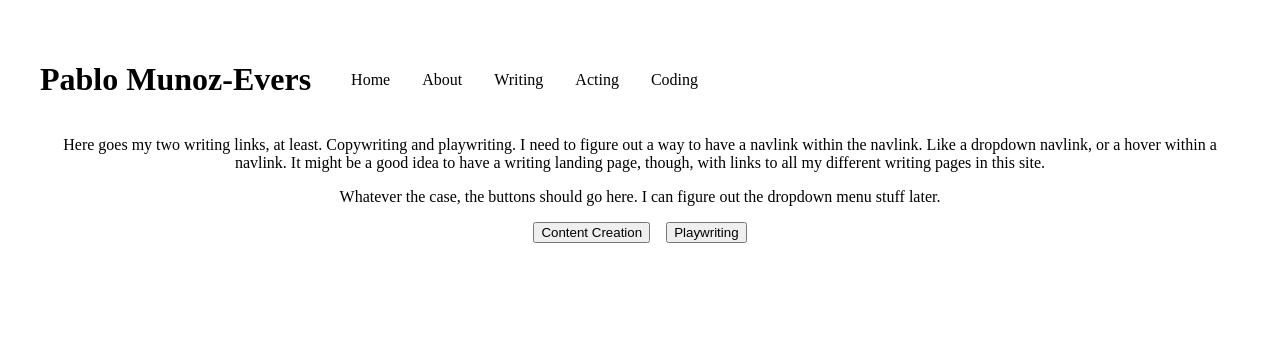
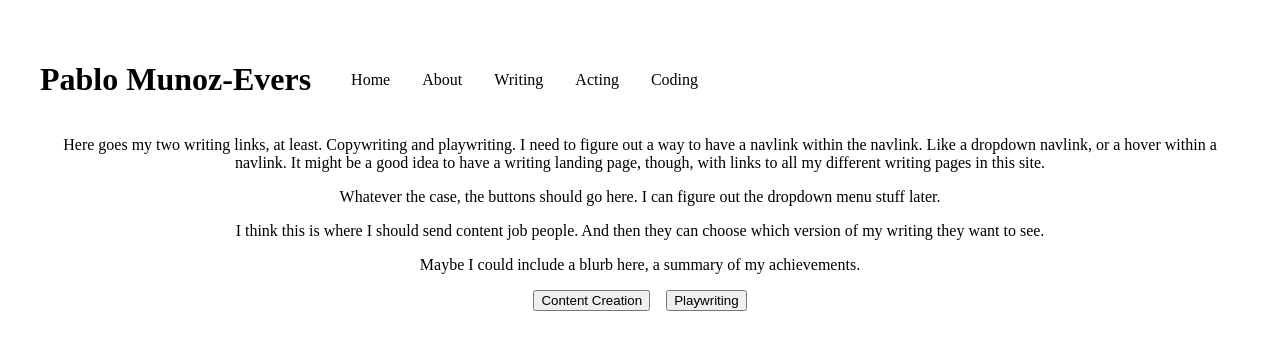
Before and after one commit to pamunev/primary-portfolio, a React (Vite) app: page /writing in a window 1280 px wide. Shown: the top 350 px of the page. Built offline with nearby package versions, Linux system fonts and the light colour scheme.

Commit message:
Added to writing page layout.

```diff
--- a/src/routes/writing.jsx
+++ b/src/routes/writing.jsx
@@ -14,6 +14,11 @@ function Writing() {
         Whatever the case, the buttons should go here. I can figure out the
         dropdown menu stuff later.
       </p>
+      <p>
+        I think this is where I should send content job people. And then they
+        can choose which version of my writing they want to see.
+      </p>
+      <p>Maybe I could include a blurb here, a summary of my achievements.</p>
       <div>
         <NavLink to="/content-creation">
           <button>Content Creation</button>
```
